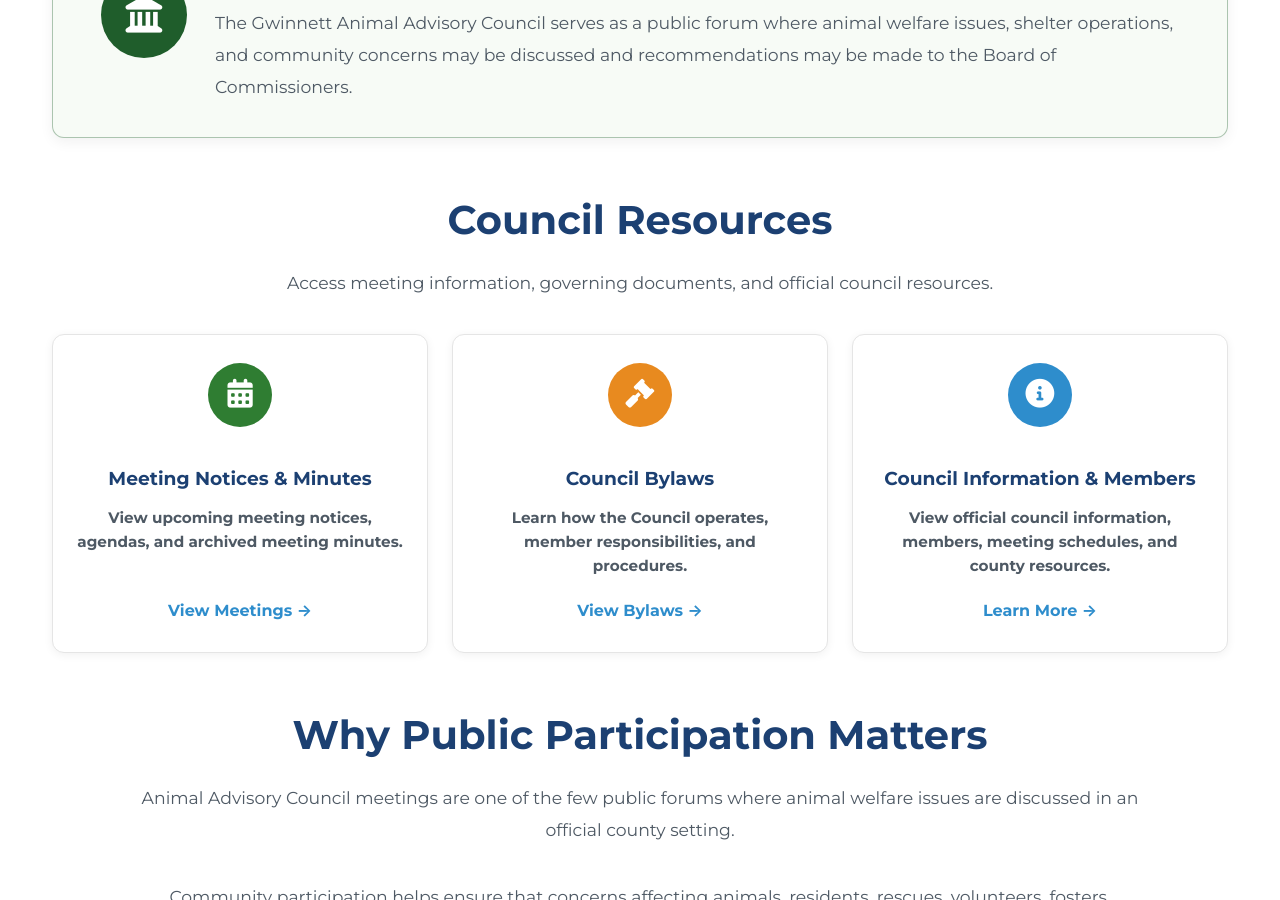
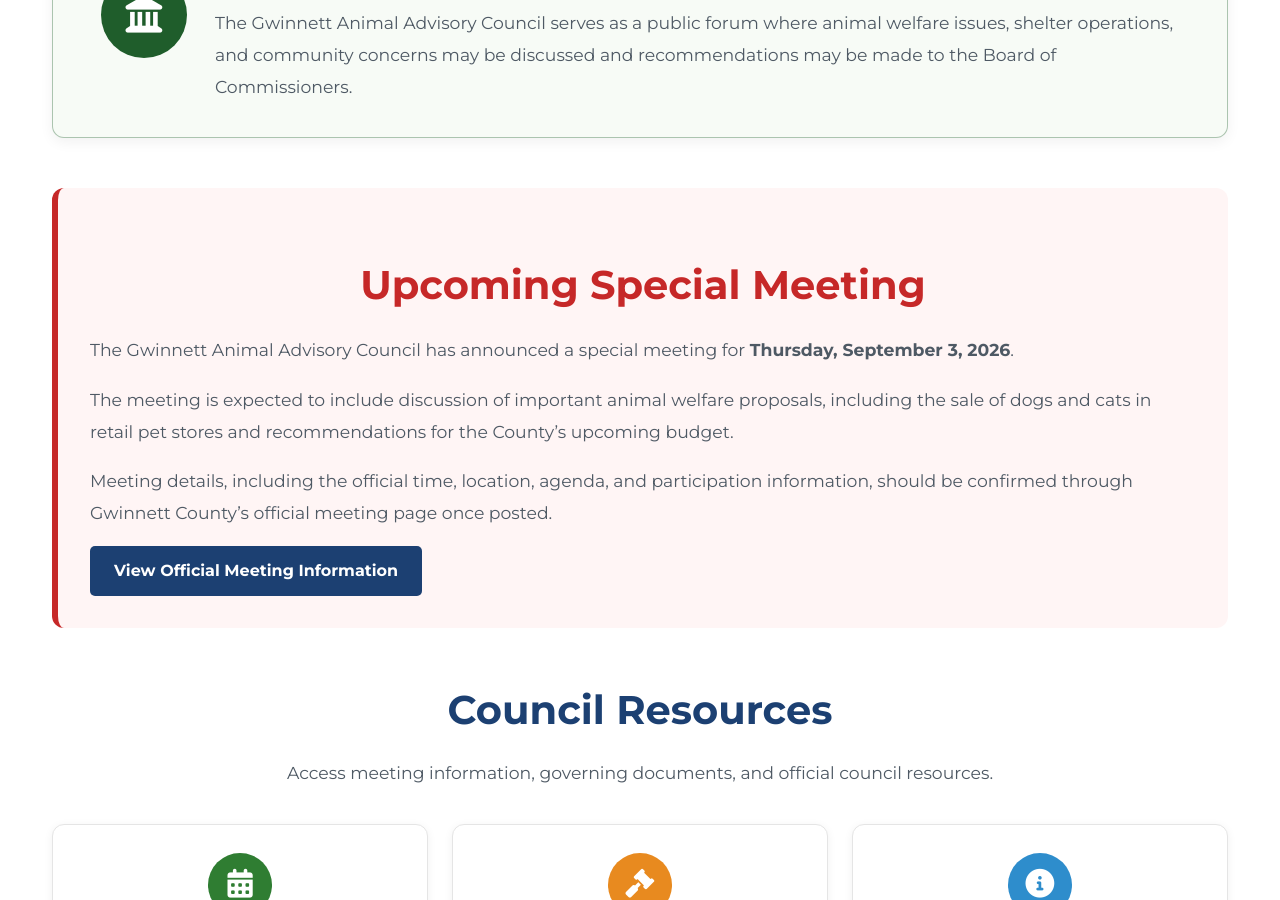
Before and after one commit to whitleybacon/gwinnett-animal-advocacy-alliance, a Jekyll site: the page built from get-involved/council-meetings/index.html, in a window 1280 px wide and 900 px high, scrolled down 891 px. Built offline with Jekyll 4.4.1, drawn with Linux system fonts in a browser that asks for light colours.

Commit message:
Update index.html

```diff
--- a/get-involved/council-meetings/index.html
+++ b/get-involved/council-meetings/index.html
@@ -50,6 +50,38 @@
 
     </div>
 
+</section>
+
+<!-- SPECIAL MEETING SEPTEMBER 3 -->
+
+<section class="home-section">
+    <div class="issue-alert">
+        <h2>Upcoming Special Meeting</h2>
+
+        <p>
+            The Gwinnett Animal Advisory Council has announced a special meeting
+            for <strong>Thursday, September 3, 2026</strong>.
+        </p>
+
+        <p>
+            The meeting is expected to include discussion of important animal
+            welfare proposals, including the sale of dogs and cats in retail pet
+            stores and recommendations for the County’s upcoming budget.
+        </p>
+
+        <p>
+            Meeting details, including the official time, location, agenda, and
+            participation information, should be confirmed through Gwinnett County’s
+            official meeting page once posted.
+        </p>
+
+        <a href="https://www.gwinnettcounty.com/government/departments/community-services/public-meetings/-/bacs/meetings/2/2026"
+           class="btn"
+           target="_blank"
+           rel="noopener noreferrer">
+            View Official Meeting Information
+        </a>
+    </div>
 </section>
 
 <!-- RESOURCES -->
```
